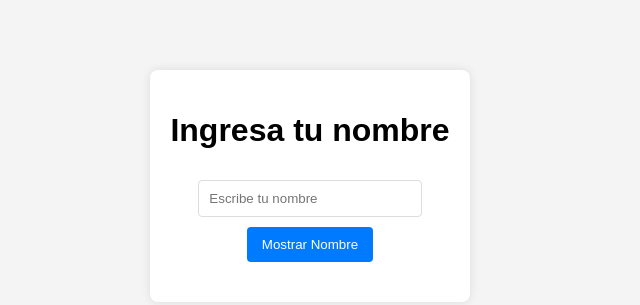
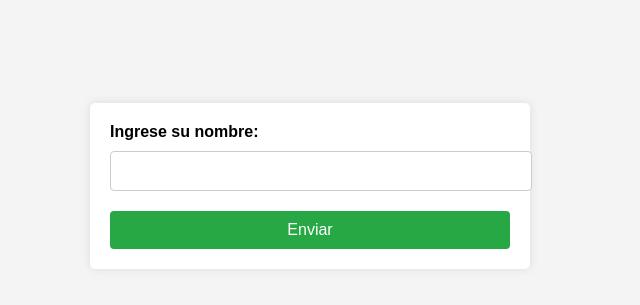
Before and after one commit to eduardoper11/ProyectoFinal, a plain HTML site: page app/index.html in a window 1280 px wide. Shown: the part 214-519 px from the top of the page, without its empty margins (330-970 px from the left). Drawn offline with Linux system fonts and the light colour scheme.

Commit message:
Actualizacion

```diff
--- a/app/index.html
+++ b/app/index.html
@@ -3,63 +3,28 @@
 <head>
     <meta charset="UTF-8">
     <meta name="viewport" content="width=device-width, initial-scale=1.0">
-    <title>Mostrar Nombre</title>
-    <style>
-        body {
-            font-family: Arial, sans-serif;
-            display: flex;
-            justify-content: center;
-            align-items: center;
-            height: 100vh;
-            margin: 0;
-            background-color: #f4f4f4;
-        }
-        #container {
-            text-align: center;
-            padding: 20px;
-            background-color: #ffffff;
-            box-shadow: 0 0 10px rgba(0, 0, 0, 0.1);
-            border-radius: 8px;
-        }
-        input {
-            padding: 10px;
-            margin-top: 10px;
-            border-radius: 4px;
-            border: 1px solid #ddd;
-            width: 80%;
-            box-sizing: border-box;
-        }
-        button {
-            padding: 10px 15px;
-            margin-top: 10px;
-            background-color: #007BFF;
-            color: white;
-            border: none;
-            border-radius: 4px;
-            cursor: pointer;
-        }
-        button:hover {
-            background-color: #0056b3;
-        }
-        #display-name {
-            margin-top: 20px;
-            font-size: 1.5em;
-            color: #333;
-        }
-    </style>
+    <title>Prueba de Nombre</title>
+    <link rel="stylesheet" href="style.css">
 </head>
 <body>
-    <div id="container">
-        <h1>Ingresa tu nombre</h1>
-        <input type="text" id="nameInput" placeholder="Escribe tu nombre">
-        <br>
-        <button onclick="mostrarNombre()">Mostrar Nombre</button>
-        <div id="display-name"></div>
-    </div>
+    <form id="formulario" action="#" method="post">
+        <label for="nombre">Ingrese su nombre:</label>
+        <input type="text" id="nombre" name="nombre">
+        <button type="button" id="btnEnviar" onclick="mostrarNombre()">Enviar</button>
+    </form>
+    <p id="mensajeError" style="color: red;"></p>
+
     <script>
         function mostrarNombre() {
-            const name = document.getElementById('nameInput').value;
-            document.getElementById('display-name').innerText = "Hola, " + name + "!";
+            var nombre = document.getElementById('nombre').value;
+            var mensajeError = document.getElementById('mensajeError');
+
+            if (nombre === '') {
+                mensajeError.textContent = 'Por favor, ingrese su nombre';
+            } else {
+                mensajeError.textContent = '';
+                alert('Hola, ' + nombre);
+            }
         }
     </script>
 </body>
--- /dev/null
+++ b/app/style.css
@@ -0,0 +1,57 @@
+/* Estilos generales */
+body {
+    font-family: Arial, sans-serif;
+    background-color: #f4f4f4;
+    margin: 0;
+    padding: 0;
+    display: flex;
+    justify-content: center;
+    align-items: center;
+    height: 100vh;
+}
+
+form {
+    background-color: #fff;
+    padding: 20px;
+    border-radius: 5px;
+    box-shadow: 0 0 10px rgba(0, 0, 0, 0.1);
+    max-width: 400px;
+    width: 100%;
+}
+
+label {
+    font-weight: bold;
+    display: block;
+    margin-bottom: 10px;
+}
+
+input[type="text"] {
+    width: 100%;
+    padding: 10px;
+    margin-bottom: 20px;
+    border: 1px solid #ccc;
+    border-radius: 4px;
+    font-size: 16px;
+}
+
+button {
+    width: 100%;
+    padding: 10px;
+    background-color: #28a745;
+    color: white;
+    border: none;
+    border-radius: 4px;
+    font-size: 16px;
+    cursor: pointer;
+}
+
+button:hover {
+    background-color: #218838;
+}
+
+p#mensajeError {
+    font-size: 16px;
+    color: red;
+    margin-top: 10px;
+    text-align: center;
+}
```
Also changed, not shown: 2 other files.
